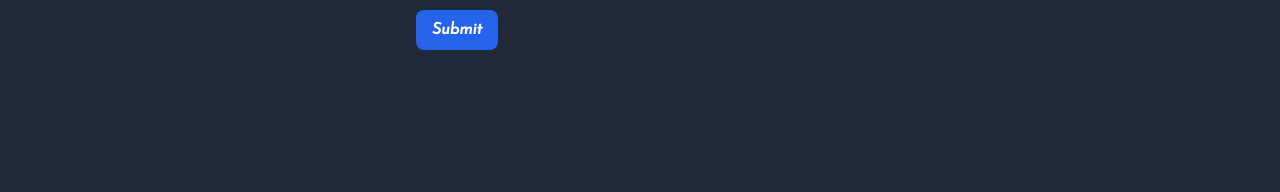
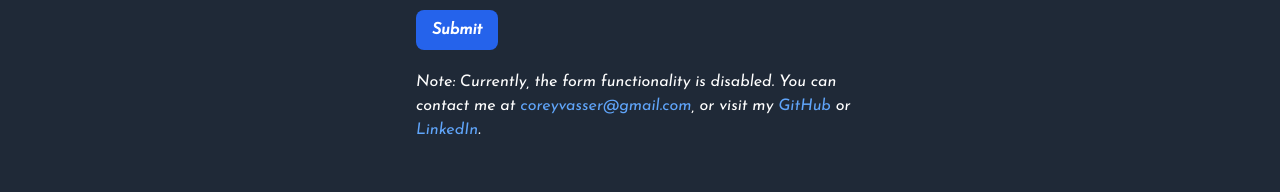
Before and after one commit to spamdalfz/react-portfolio, a React (Create React App) app: page /contact in a window 1280 px wide. Shown: the part 670-862 px from the top of the page. Built offline with nearby package versions, Linux system fonts and the light colour scheme.

Commit message:
added links to contact me page

```diff
--- a/src/components/Contact/index.js
+++ b/src/components/Contact/index.js
@@ -20,6 +20,11 @@ const Contact = () => {
                     </label>
                     <input type="submit" value="Submit" className="block mt-5 bg-blue-600 hover:bg-blue-700 text-white font-bold py-2 px-4 rounded-lg cursor-pointertransform hover:scale-110 motion-reduce:transform-none transition-transform ease-out duration-500" />
                 </form>
+                <p className="text-white mt-5">
+                    Note: Currently, the form functionality is disabled. You can contact me at <a href="mailto:coreyvasser@gmail.com" className="text-blue-400">coreyvasser@gmail.com</a>,
+                    or visit my <a href="https://github.com/spamdalfz" className="text-blue-400">GitHub</a> or
+                    <a href="https://www.linkedin.com/in/coreyvasser/" className="text-blue-400"> LinkedIn</a>.
+                </p>
             </div>
         </section>
     )
```
